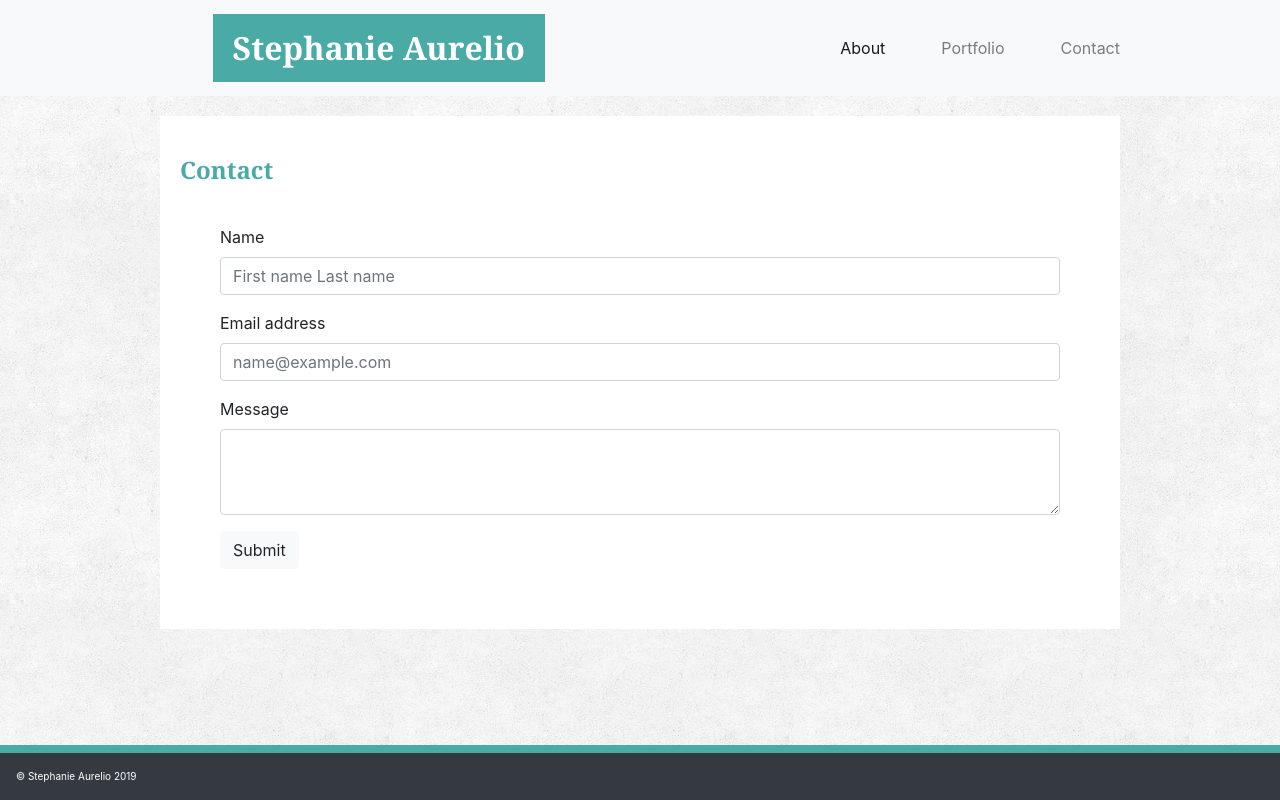
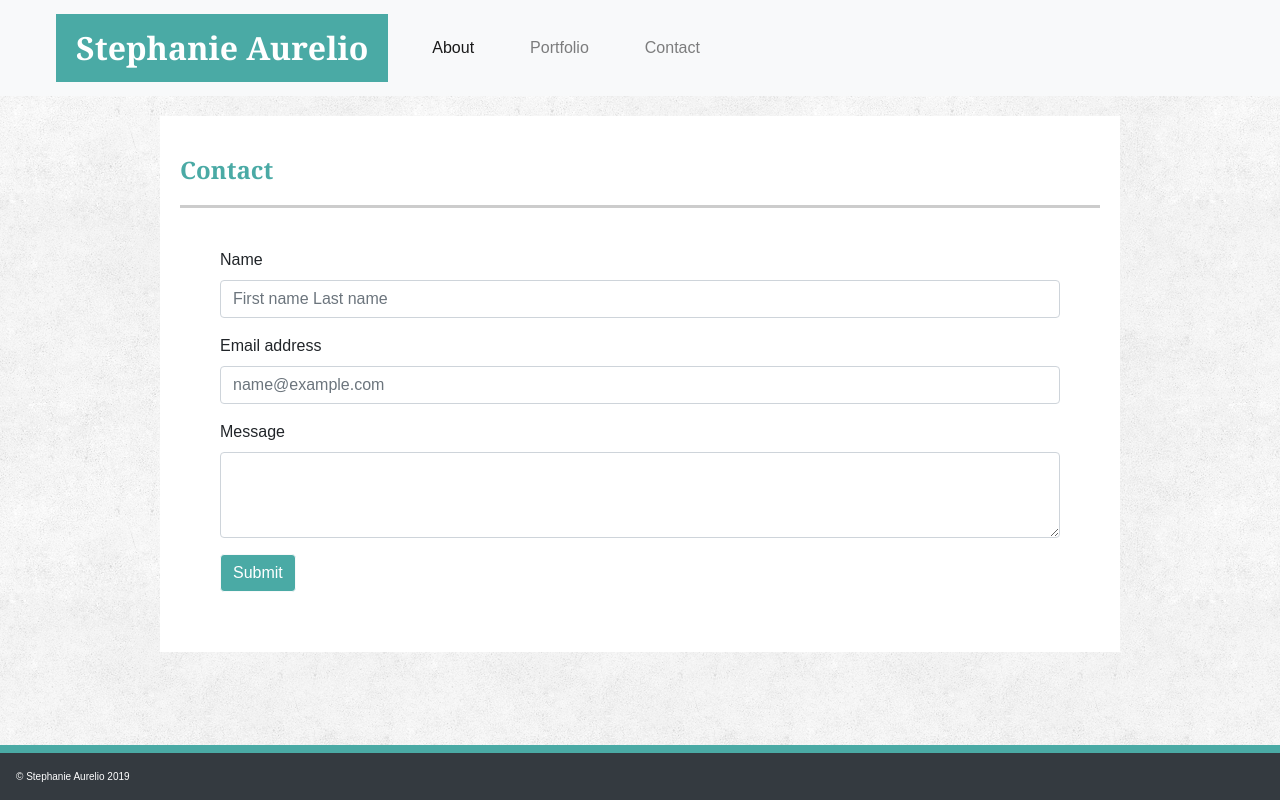
Before and after one commit to stephmarie17/unit-2-homework, a plain HTML site: page contact.html in a window 1280 px wide. Drawn offline with nearby package versions, Linux system fonts and the light colour scheme.

Commit message:
edited headers of all files

```diff
--- a/assets/style/style.css
+++ b/assets/style/style.css
@@ -2,6 +2,7 @@ body {
     padding: 0;
     margin: 0;
     background-image: url(../images/subtle_grunge.png);
+    font-family: Arial, Helvetica, sans-serif;
 }
 
 h2 {
@@ -10,21 +11,23 @@ h2 {
     margin-top: 20px;
     font-weight: bold;
     font-size: 24px;
+    padding-bottom: 20px;
+    border-bottom-style: solid;
+    border-bottom-color: #cccccc;
 }
 
 .navbar-brand {
     padding: 10px 20px;
-    margin-left: 15.75%;
     background-color: #4aaaa5;
     color: white !important;
     font-family: Georgia, 'Times New Roman', Times, serif;
     font-size: 32px;
     font-weight: bold;
+    margin-left: 40px;
 }
 
 .navbar-nav {
-    position: relative;
-    margin-left: 35.75%;
+    float: right;
 }
 
 .navbar-nav li {
@@ -38,6 +41,10 @@ h2 {
     max-width: 960px;
 }
 
+#bio-content {
+    margin-top: 20px;
+}
+
 form {
     margin: 20px;
     padding: 20px;
@@ -48,6 +55,11 @@ form {
     margin-top: 20px;
     max-width: 960px;
     padding: 20px;
+}
+
+#button-color {
+    background-color: #4aaaa5;
+    color: white;
 }
 
 #portfolio-content {
@@ -67,5 +79,5 @@ footer {
 
 #footer-text {
     color: white !important;
-    text-align: center;
+    text-align: center !important;
 }
--- a/contact.html
+++ b/contact.html
@@ -15,7 +15,7 @@
 
 <!-- Navigation Bar -->
 <nav class="navbar navbar-expand-lg navbar-light bg-light">
-        <a class="navbar-brand" href="#">Stephanie Aurelio</a>
+        <a class="navbar-brand" href="index.html">Stephanie Aurelio</a>
         <button class="navbar-toggler" type="button" data-toggle="collapse" data-target="#navbarNav" aria-controls="navbarNav" aria-expanded="false" aria-label="Toggle navigation">
           <span class="navbar-toggler-icon"></span>
         </button>
@@ -53,7 +53,7 @@
         <label for="exampleFormControlTextarea1">Message</label>
         <textarea class="form-control" id="exampleFormControlTextarea1" rows="3"></textarea>
     </div>
-    <button type="submit" class="btn btn-light">Submit</button>
+    <button type="submit" class="btn btn-light" id="button-color">Submit</button>
 </form>
 </div>
 
```
Also changed, not shown: index.html (+2 -2 lines), portfolio.html (+2 -3 lines).
